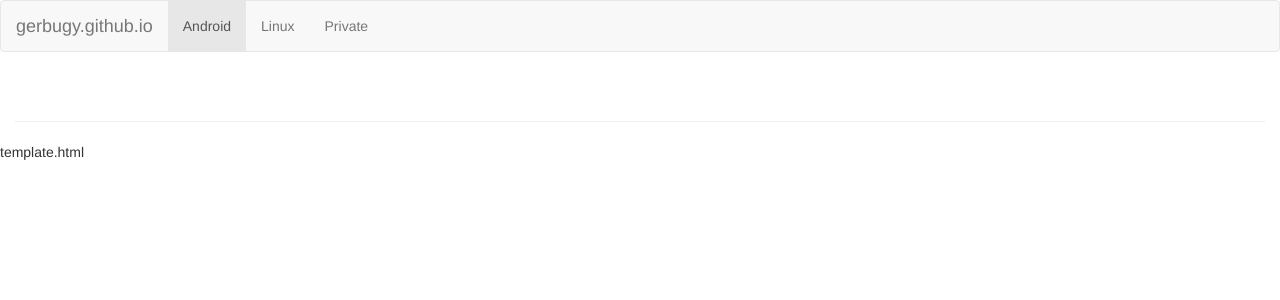
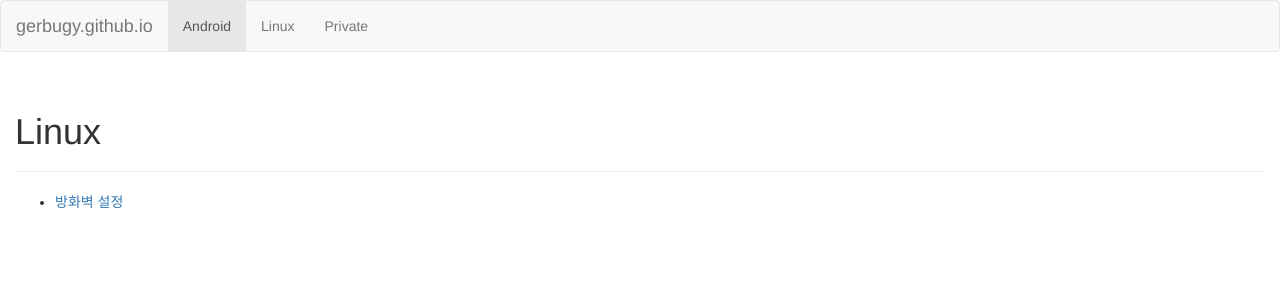
Before and after one commit to gerbugy/gerbugy.github.io, a Jekyll site: the page built from linux/index.html, in a window 1280 px wide. Shown: the top 300 px of the page. Built offline with Jekyll 4.4.1, drawn with Linux system fonts in a browser that asks for light colours.

Commit message:
Update index.html

```diff
--- a/linux/index.html
+++ b/linux/index.html
@@ -1,4 +1,9 @@
 ---
 layout: default
+title: Linux
 ---
-template.html
+<div class="container-fluid">
+  <ul>
+    <li><a href="001">방화벽 설정</a></li>
+  </ul>
+</div>
```
